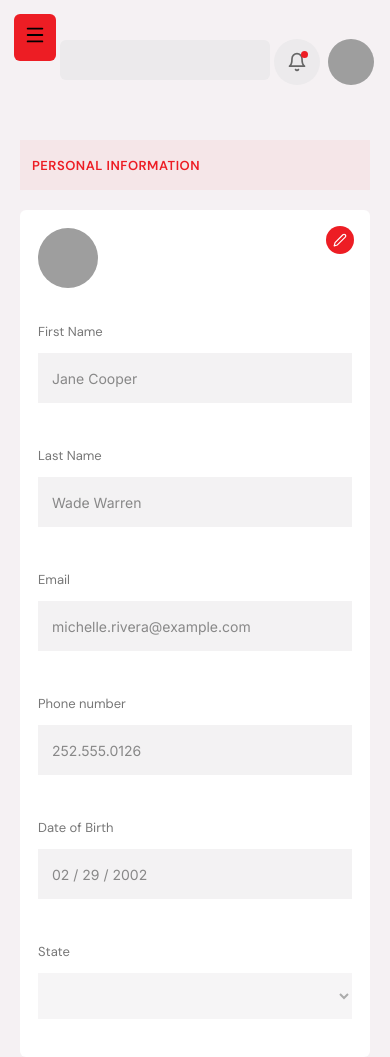
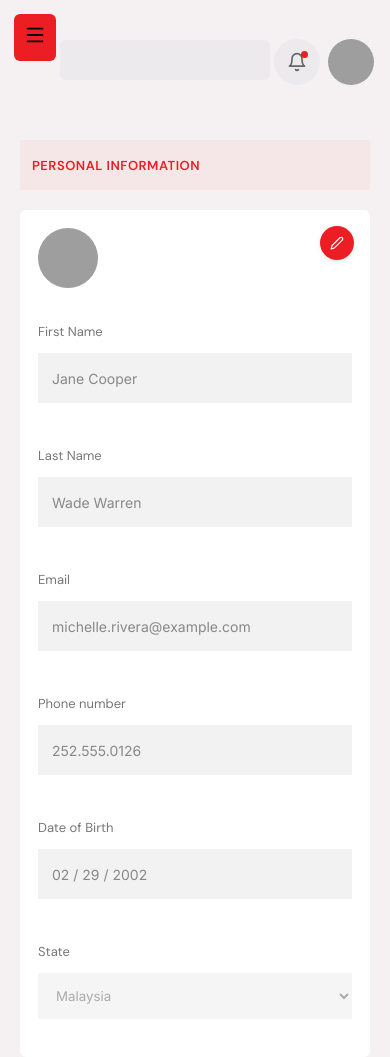
Before and after one commit to Nivas-git07/malaysia_project, a React (Create React App) app: page /settings in a window 390 px wide. Built offline with nearby package versions, Linux system fonts and the light colour scheme; grey boxes are pictures that could not be loaded.

Commit message:
setting all completed for mmo/des

```diff
--- a/src/admin/page/dashboard/Settings.js
+++ b/src/admin/page/dashboard/Settings.js
@@ -5,15 +5,26 @@ import Navbar from "../navbar/nav";
 
 function Settings() {
   const [editMode, setEditMode] = useState(false);
+  const [showPopup, setShowPopup] = useState(false);
+  const [firstName, setFirstName] = useState("Jane Cooper");
+  const [lastName, setLastName] = useState("Wade Warren");
+  const [phone, setPhone] = useState("252.555.0126");
   return (
     <>
       <Navbar />
       <div className="personalTitle">PERSONAL INFORMATION</div>
 
-
       <div className="profileContainer">
-          {editMode && <div className="editBanner">Editing mode enabled</div>}
-        <div className="profileEditIcon" onClick={() => setEditMode(true)}>
+        {/* {editMode && <div className="editBanner">Editing mode enabled</div>} */}
+        {showPopup && <div className="editPopup">Editing enabled</div>}
+        <div
+          className="profileEditIcon"
+          onClick={() => {
+            setEditMode(true);
+            setShowPopup(true);
+            setTimeout(() => setShowPopup(false), 1500); // auto hide
+          }}
+        >
           <FiEdit2 size={14} />
         </div>
 
@@ -25,7 +36,8 @@ function Settings() {
           <div className="formGroup">
             <label>First Name</label>
             <input
-              value="Jane Cooper"
+              value={firstName}
+              onChange={(e) => setFirstName(e.target.value)}
               readOnly={!editMode}
               className={!editMode ? "readOnlyField" : ""}
             />
@@ -34,7 +46,8 @@ function Settings() {
           <div className="formGroup">
             <label>Last Name</label>
             <input
-              value="Wade Warren"
+              value={lastName}
+              onChange={(e) => setLastName(e.target.value)}
               readOnly={!editMode}
               className={!editMode ? "readOnlyField" : ""}
             />
@@ -52,7 +65,8 @@ function Settings() {
           <div className="formGroup">
             <label>Phone number</label>
             <input
-              value="252.555.0126"
+              value={phone}
+              onChange={(e) => setPhone(e.target.value)}
               readOnly={!editMode}
               className={!editMode ? "readOnlyField" : ""}
             />
@@ -66,11 +80,9 @@ function Settings() {
           <div className="formGroup">
             <label>State</label>
 
-            <select
-              value="Malaysia"
-              disabled
-              className="readOnlyField"
-            ></select>
+            <select value="Malaysia" disabled className="readOnlyField">
+              <option value="Malaysia">Malaysia</option>
+            </select>
           </div>
         </div>
 
--- a/src/admin/style/Settings.css
+++ b/src/admin/style/Settings.css
@@ -39,7 +39,7 @@ body {
 }
 
 /* RIGHT EDIT ICON */
-.profileEditIcon{
+/* .profileEditIcon{
   position: absolute;
   top: 16px;
   right: 16px;
@@ -52,6 +52,73 @@ body {
   align-items:center;
   justify-content:center;
   cursor:pointer;
+} */
+.profileEditIcon{
+  position:absolute;
+  top:16px;
+  right:16px;
+  width:34px;
+  height:34px;
+  background:#ED1D24;
+  color:#fff;
+  border-radius:50%;
+  display:flex;
+  align-items:center;
+  justify-content:center;
+  cursor:pointer;
+  z-index:5;                 /* ⭐ important for mobile tap */
+  touch-action:manipulation; /* ⭐ better mobile click */
+  transition:all 0.25s ease;
+  box-shadow:0 2px 6px rgba(0,0,0,0.08);
+}
+
+/* 🔥 HOVER EFFECT */
+.profileEditIcon:hover{
+  transform:translateY(-2px) scale(1.05);
+  box-shadow:0 6px 14px rgba(237,29,36,0.25);
+}
+
+.editPopup{
+  position:absolute;
+  top:10px;      /* ⭐ keep inside container */
+  right:60px;
+  background:#111;
+  color:#fff;
+  font-size:12px;
+  padding:6px 10px;
+  border-radius:6px;
+  opacity:0.95;
+  white-space:nowrap;   /* prevents wrapping in mobile */
+  z-index:4;
+}
+
+@keyframes fadeIn{
+  from{opacity:0; transform:translateY(-4px);}
+  to{opacity:0.95; transform:translateY(0);}
+}
+/* BUTTON EFFECTS */
+.discardBtn,
+.saveBtn{
+  transition:all 0.2s ease;
+  cursor:pointer;
+}
+
+/* HOVER */
+.discardBtn:hover{
+  background:#ED1D24;
+  color:#fff;
+}
+
+.saveBtn:hover{
+  transform:translateY(-2px);
+  box-shadow:0 6px 14px rgba(237,29,36,0.25);
+}
+
+/* CLICK PRESS EFFECT */
+.discardBtn:active,
+.saveBtn:active{
+  transform:scale(0.97);
+  box-shadow:none;
 }
 .editBanner{
   background: rgba(237, 29, 36, 0.06);
@@ -250,6 +317,17 @@ body {
   top:auto;
   margin:20px;
 }
+.saveBtn,
+.discardBtn{
+  transition:all 0.2s ease;
+}
+
+@media(max-width:900px){
+  .saveBtn:active,
+  .discardBtn:active{
+    transform:scale(0.96);
+  }
+}
 
 /* ===== MAIN CARD ===== */
 .profileContainer{
```
